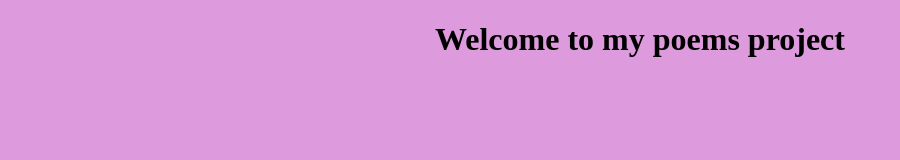
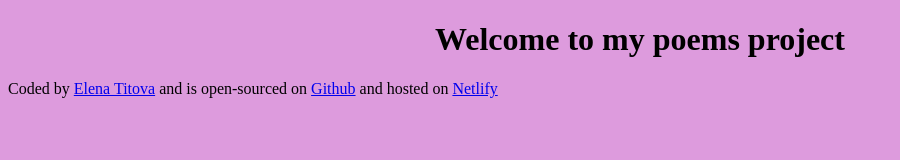
Before and after one commit to Lena710/poems-project, a plain HTML site: page index.html in a window 1280 px wide. Shown: the whole page, without its empty margins (0-900 px from the left). Drawn offline with Linux system fonts and the light colour scheme.

Commit message:
Updated the footer

```diff
--- a/index.html
+++ b/index.html
@@ -8,7 +8,9 @@
 </head>
 <body>
     <h1>Welcome to my poems project</h1>
-    <footer></footer>
+    <footer>Coded by <a href="https://github.com/Lena710" target="_blank">Elena Titova</a> and is open-sourced on
+        <a href="https://github.com/Lena710/poems-project" target="_blank>">Github</a> and hosted on
+                <a href="https://lena-poems-project.netlify.app" target="_blank>">Netlify</a></footer>
     <script src = "src/index.js"></script>
 </body>
 </html>
```
